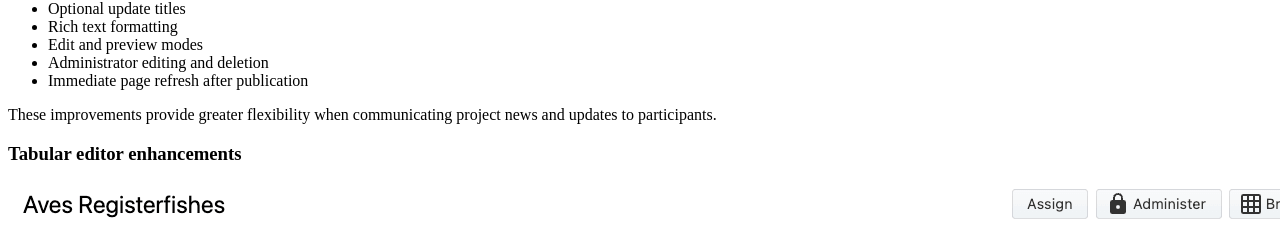
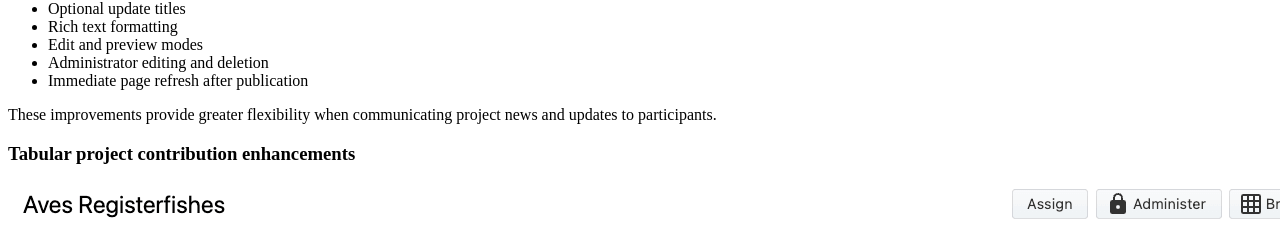
Before and after one commit to digirati-co-uk/madoc-documentation, a Next.js app: page /releases/v2.4 in a window 1280 px wide. Shown: the part 2637-2870 px from the top of the page. Built offline with nearby package versions, Linux system fonts and the light colour scheme.

Commit message:
Rename section to 'Tabular project contribution enhancements'
Updated section title for clarity regarding tabular project contributions.

```diff
--- a/pages/releases/v2.4.mdx
+++ b/pages/releases/v2.4.mdx
@@ -42,7 +42,7 @@ Project updates have been expanded with:
 
 These improvements provide greater flexibility when communicating project news and updates to participants.
 
-### Tabular editor enhancements
+### Tabular project contribution enhancements
 
 ![Tabular data](/assets/2.4-tabular-data.png)
 
```
